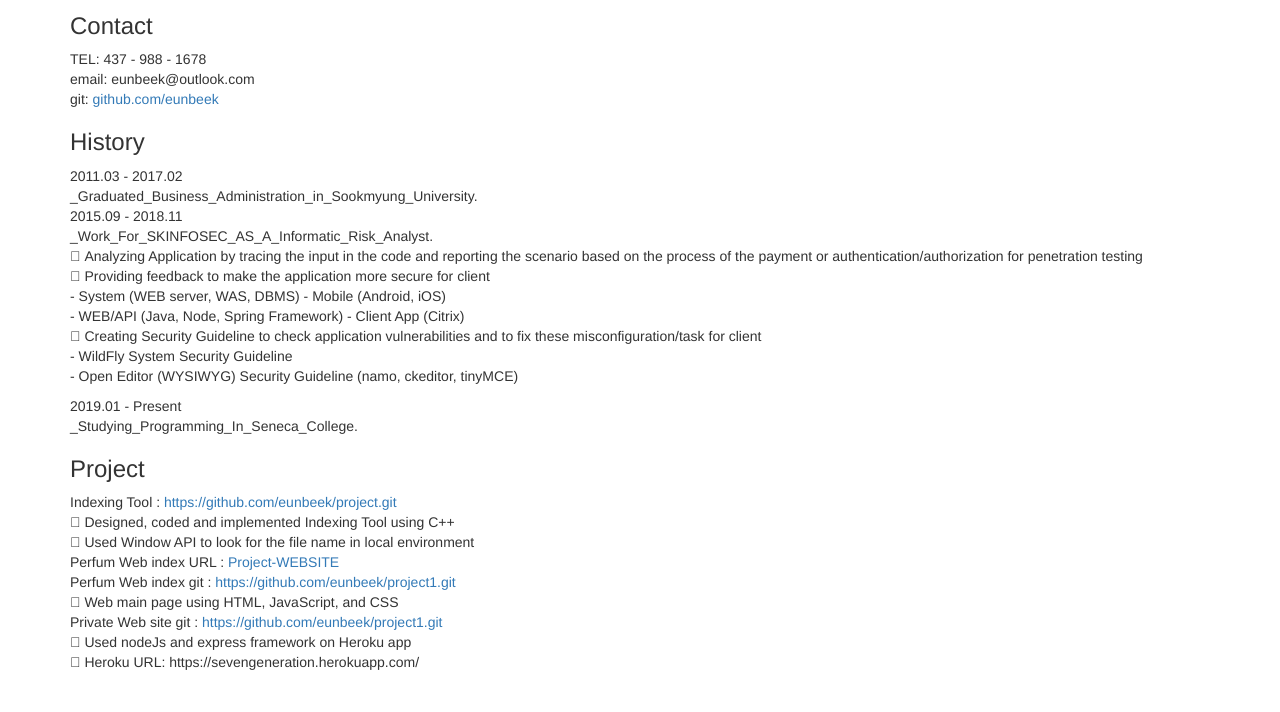
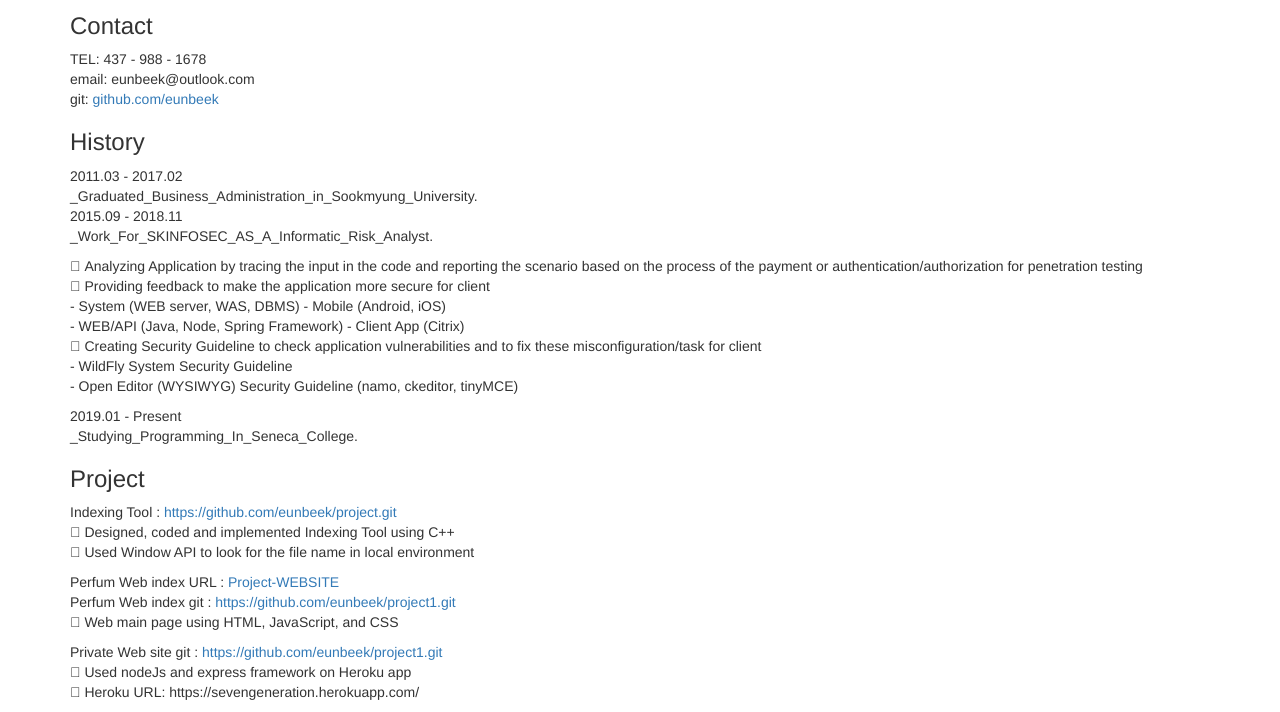
Before and after one commit to eunbeek/sevengeneration, a website: page views/about.html in a window 1280 px wide. Shown: the part 147-859 px from the top of the page. Before the commit the page ends 819 px from the top, so only its background shows below. Drawn offline with nearby package versions, Linux system fonts and the light colour scheme.

Commit message:
updata about

```diff
--- a/views/about.html
+++ b/views/about.html
@@ -67,10 +67,7 @@
               <td>_Graduated_Business_Administration_in_Sookmyung_University.<br/></td>
             </tr>
             <tr>
-                <td>2015.09 - 2018.11</td>
-            </tr>
-            <tr>
-              <td>_Work_For_SKINFOSEC_AS_A_Informatic_Risk_Analyst.</td>
+                <td><p>2015.09 - 2018.11<br/>_Work_For_SKINFOSEC_AS_A_Informatic_Risk_Analyst.</p></td>
             </tr>
             <tr>
                 <td><p> Analyzing Application by tracing the input in the code and reporting the scenario based on the process of the payment or authentication/authorization for penetration testing
@@ -94,10 +91,8 @@
               <td>Indexing Tool : <a href="https://github.com/eunbeek/project.git">https://github.com/eunbeek/project.git</a></td>
             </tr>
             <tr>
-              <td>  Designed, coded and implemented Indexing Tool using C++ </td>
-            </tr>
-            <tr>
-              <td>  Used Window API to look for the file name in local environment </td>
+              <td> <p> Designed, coded and implemented Indexing Tool using C++ <br/>
+                       Used Window API to look for the file name in local environment</p> </td>
             </tr>
             <tr>
               <td>Perfum Web index URL : <a href="/honesty">Project-WEBSITE</a></td>
@@ -106,19 +101,15 @@
                 <td>Perfum Web index git : <a href="https://github.com/eunbeek/project1.git">https://github.com/eunbeek/project1.git</a></td>
             </tr>
             <tr>
-                <td>  Web main page using HTML, JavaScript, and CSS</td>
+                <td><p>  Web main page using HTML, JavaScript, and CSS</p></td>
             </tr>
             <tr>
               <td>Private Web site git : <a href="https://github.com/eunbeek/project1.git">https://github.com/eunbeek/project1.git</a></td>
             </tr>
             <tr>
               <td>
-                    Used nodeJs and express framework on Heroku app
-              </td>
-            </tr>
-            <tr>
-                <td>
-                      Heroku URL: https://sevengeneration.herokuapp.com/
+                  <p> Used nodeJs and express framework on Heroku app <br/>
+                      Heroku URL: https://sevengeneration.herokuapp.com/ </p>
                 </td>
               </tr>
           </table>
```
